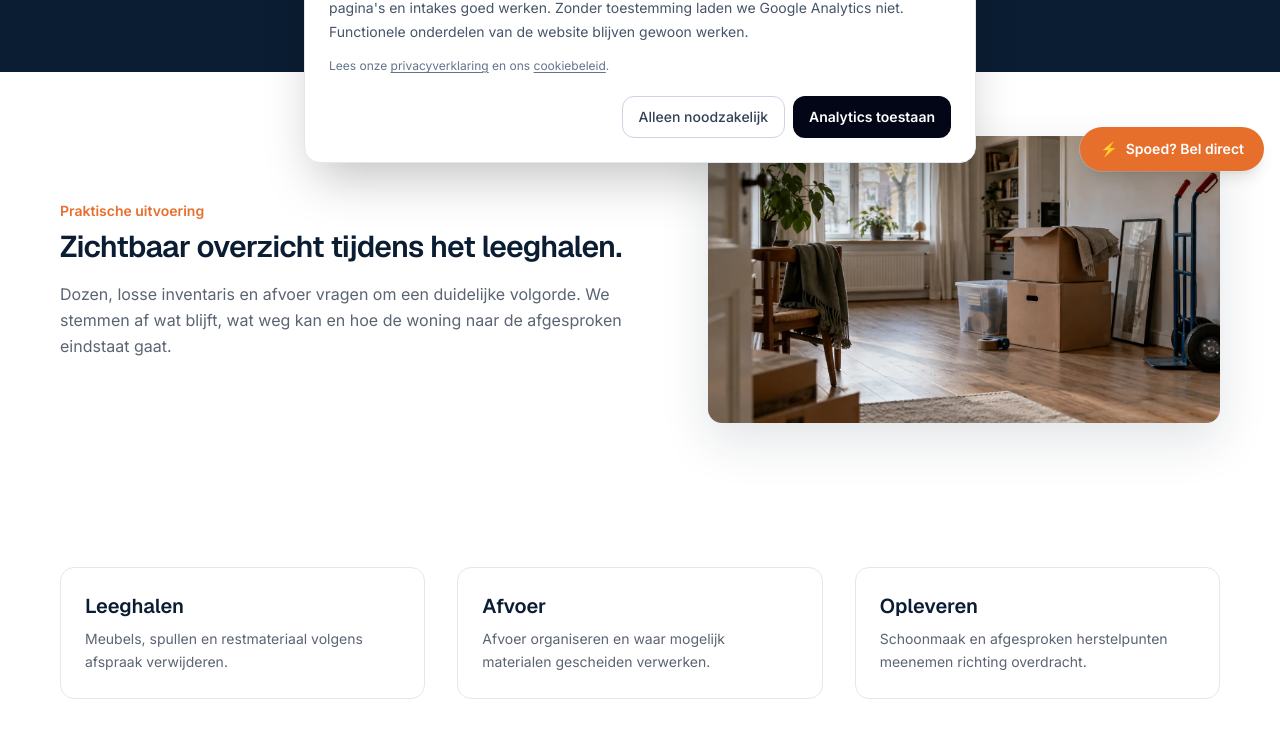
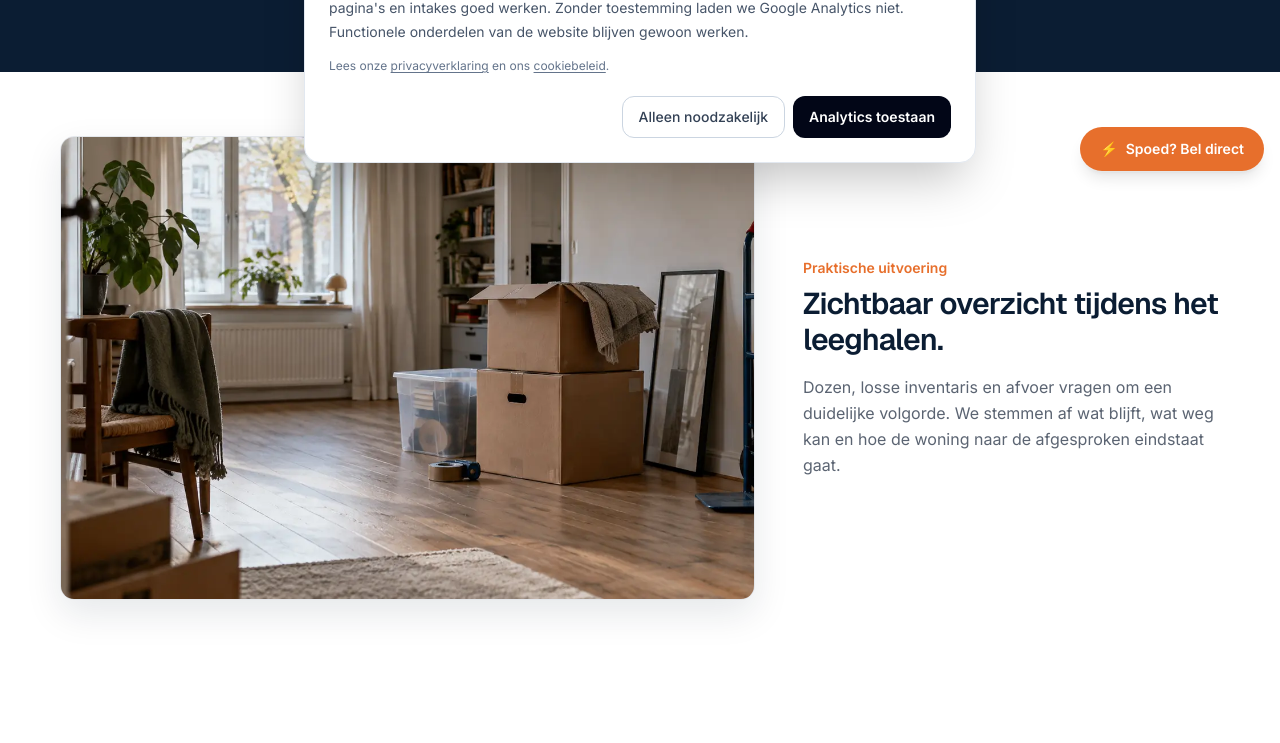
Before and after one commit to sandvlietbv/OpleverMeester, a Next.js app: page /woningontruiming in a window 1280 px wide. Shown: the part 613-1356 px from the top of the page. Built offline with nearby package versions, Linux system fonts and the light colour scheme.

Commit message:
Refine visual rhythm and remove repetitive imagery

```diff
--- a/app/bedrijfsontruiming/page.tsx
+++ b/app/bedrijfsontruiming/page.tsx
@@ -17,7 +17,7 @@ export default function Page() {
     <header className="border-b border-surface-mid bg-white"><div className="container-om flex h-16 items-center justify-between md:h-20"><Link href="/" className="font-display text-lg font-semibold text-navy md:text-xl">Oplever<span className="text-orange">Meester</span></Link><a href="#intake" className="rounded-om bg-orange px-5 py-2.5 text-sm font-semibold text-white">Start intake</a></div></header>
     <main>
       <section className="bg-navy py-16 text-white md:py-24"><div className="container-om max-w-5xl"><p className="text-sm font-semibold uppercase tracking-[0.14em] text-orange-light">Bedrijfsontruiming</p><h1 className="mt-4 max-w-4xl font-display text-4xl font-semibold leading-tight md:text-6xl">Bedrijfspand leeg en duidelijk richting overdracht.</h1><p className="mt-6 max-w-2xl text-lg leading-relaxed text-white/75">Bij verhuizing, huurbeëindiging, herbestemming of andere bedrijfswijzigingen kan OpleverMeester de praktische regie voeren over leeghalen, afvoer, schoonmaak en afgesproken opleverpunten.</p><a href="#intake" className="mt-8 inline-block rounded-om bg-orange px-7 py-3.5 font-semibold text-white">Zakelijke intake starten</a></div></section>
-      <VisualProof src="/images/visual-proof/bedrijfsontruiming.webp" alt="Kantoorruimte met verhuisdozen, lege stellingen en steekwagen" eyebrow="Bedrijfsruimte in overgang" title="Inventaris eruit, ruimte door naar de volgende fase." text="Kantoorinventaris, stellingen en restmateriaal worden volgens een uitvoeringsplan verwijderd, met aandacht voor toegang, planning en de afgesproken overdracht." imageFirst />
+      <VisualProof src="/images/visual-proof/bedrijfsontruiming.webp" alt="Kantoorruimte met verhuisdozen, lege stellingen en steekwagen" eyebrow="Bedrijfsruimte in overgang" title="Inventaris eruit, ruimte door naar de volgende fase." text="Kantoorinventaris, stellingen en restmateriaal worden volgens een uitvoeringsplan verwijderd, met aandacht voor toegang, planning en de afgesproken overdracht." imageFirst variant="business" />
       <section className="bg-white py-16 md:py-20"><div className="container-om grid gap-8 md:grid-cols-3">{[["Kantoor en bedrijfsruimte","Inventaris, losse inrichting en restmateriaal volgens plan verwijderen."],["Planning rond overdracht","Werkzaamheden afstemmen op toegang, bedrijfsvoering en einddatum."],["Opleverwerk combineren","Afvoer, schoonmaak en afgesproken herstelpunten in één opdracht bundelen."]].map(([t,b])=><div key={t} className="rounded-om border border-surface-mid p-6"><h2 className="font-display text-xl font-semibold text-navy">{t}</h2><p className="mt-2 text-sm leading-relaxed text-muted">{b}</p></div>)}</div></section>
       <section className="bg-surface-light py-16 md:py-20"><div className="container-om max-w-4xl"><p className="text-sm font-semibold text-orange">Voor zakelijke opdrachtgevers</p><h2 className="mt-2 font-display text-3xl font-semibold text-navy">Eén aanspreekpunt voor een pand dat door moet naar de volgende fase.</h2><p className="mt-4 leading-relaxed text-muted">De exacte oplevereisen kunnen per huurovereenkomst, verhuurder of locatie verschillen. Daarom werken we vanuit de concrete opdracht en beschikbare opleverpunten, niet vanuit standaardbeloftes.</p></div></section>
       <Contact />
--- a/app/huis-leeghalen-na-overlijden/page.tsx
+++ b/app/huis-leeghalen-na-overlijden/page.tsx
@@ -89,7 +89,7 @@ export default function HuisLeeghalenNaOverlijdenPage() {
           </div>
         </section>
 
-        <VisualProof src="/images/visual-proof/overlijden.webp" alt="Warme, geleefde woonkamer met persoonlijke inrichting" eyebrow="Een woning waar geleefd is" title="Aandacht voor de spullen én de situatie." text="Een huis leeghalen na een overlijden begint niet bij afvoer, maar bij rustig bepalen wat bewaard blijft, apart moet worden gezet en pas daarna kan worden weggehaald." />
+        <VisualProof src="/images/visual-proof/overlijden.webp" alt="Warme, geleefde woonkamer met persoonlijke inrichting" eyebrow="Een woning waar geleefd is" title="Aandacht voor de spullen én de situatie." text="Een huis leeghalen na een overlijden begint niet bij afvoer, maar bij rustig bepalen wat bewaard blijft, apart moet worden gezet en pas daarna kan worden weggehaald." imageFirst variant="editorial" />
 
         <section className="bg-white py-16 md:py-20">
           <div className="container-om grid gap-10 lg:grid-cols-3">
--- a/app/seniorenverhuizing-en-oplevering/page.tsx
+++ b/app/seniorenverhuizing-en-oplevering/page.tsx
@@ -14,7 +14,7 @@ export default function Page() {
     <header className="border-b border-surface-mid bg-white"><div className="container-om flex h-16 items-center justify-between md:h-20"><Link href="/" className="font-display text-lg font-semibold text-navy md:text-xl">Oplever<span className="text-orange">Meester</span></Link><a href="#intake" className="rounded-om bg-orange px-5 py-2.5 text-sm font-semibold text-white">Start intake</a></div></header>
     <main>
       <section className="bg-navy py-16 text-white md:py-24"><div className="container-om max-w-5xl"><p className="text-sm font-semibold uppercase tracking-[0.14em] text-orange-light">Seniorenverhuizing en oplevering</p><h1 className="mt-4 max-w-4xl font-display text-4xl font-semibold leading-tight md:text-6xl">Verhuizen naar de volgende woning, zonder de oude woning alleen achter te laten als probleem.</h1><p className="mt-6 max-w-2xl text-lg leading-relaxed text-white/75">Bij kleiner wonen of verhuizen naar een zorgomgeving blijft vaak een volle woning achter. OpleverMeester helpt structuur aanbrengen in wat mee moet, wat weg kan en wat nodig is om de oude woning netjes op te leveren.</p><a href="#intake" className="mt-8 inline-block rounded-om bg-orange px-7 py-3.5 font-semibold text-white">Bespreek de verhuizing</a></div></section>
-      <VisualProof src="/images/visual-proof/senioren.webp" alt="Herkenbare slaapkamer in een senioren- of zorgwoning" eyebrow="Kleiner of verzorgd wonen" title="De nieuwe woonplek én de oude woning vragen aandacht." text="We brengen rust in de praktische keuzes: wat verhuist mee, wat wordt bewaard en wat moet worden afgevoerd voordat de oude woning kan worden opgeleverd." imageFirst />
+      <VisualProof src="/images/visual-proof/senioren.webp" alt="Herkenbare slaapkamer in een senioren- of zorgwoning" eyebrow="Kleiner of verzorgd wonen" title="De nieuwe woonplek én de oude woning vragen aandacht." text="We brengen rust in de praktische keuzes: wat verhuist mee, wat wordt bewaard en wat moet worden afgevoerd voordat de oude woning kan worden opgeleverd." variant="compact" />
       <section className="bg-white py-16 md:py-20"><div className="container-om grid gap-8 md:grid-cols-3">{[["Wat gaat mee?","Eerst onderscheid maken tussen spullen die mee verhuizen, bewaard blijven of weg kunnen."],["Oude woning leeghalen","De achterblijvende inboedel en restmaterialen volgens afspraak verwijderen."],["Opleveren","Schoonmaak en afgesproken opleverpunten meenemen richting overdracht."]].map(([t,b])=><div key={t} className="rounded-om border border-surface-mid p-6"><h2 className="font-display text-xl font-semibold text-navy">{t}</h2><p className="mt-2 text-sm leading-relaxed text-muted">{b}</p></div>)}</div></section>
       <section className="bg-surface-light py-16 md:py-20"><div className="container-om max-w-4xl"><h2 className="font-display text-3xl font-semibold text-navy">Voor senioren én familie die helpt organiseren.</h2><p className="mt-4 leading-relaxed text-muted">Een kind, familielid of andere betrokkene kan de intake ook starten. We werken vanuit de praktische situatie en spreken af wie waarvoor het aanspreekpunt is.</p></div></section>
       <Contact />
--- a/app/woningontruiming/page.tsx
+++ b/app/woningontruiming/page.tsx
@@ -17,7 +17,7 @@ export default function Page() {
     <header className="border-b border-surface-mid bg-white"><div className="container-om flex h-16 items-center justify-between md:h-20"><Link href="/" className="font-display text-lg font-semibold text-navy md:text-xl">Oplever<span className="text-orange">Meester</span></Link><a href="#intake" className="rounded-om bg-orange px-5 py-2.5 text-sm font-semibold text-white">Start intake</a></div></header>
     <main>
       <section className="bg-navy py-16 text-white md:py-24"><div className="container-om max-w-5xl"><p className="text-sm font-semibold uppercase tracking-[0.14em] text-orange-light">Woningontruiming</p><h1 className="mt-4 max-w-4xl font-display text-4xl font-semibold leading-tight md:text-6xl">Van volle woning naar leeg, netjes en klaar voor de volgende stap.</h1><p className="mt-6 max-w-2xl text-lg leading-relaxed text-white/75">OpleverMeester regelt het leeghalen van de woning en, waar afgesproken, afvoer, schoonmaak en kleine herstelpunten. Eén aanspreekpunt voor het hele traject.</p><a href="#intake" className="mt-8 inline-block rounded-om bg-orange px-7 py-3.5 font-semibold text-white">Start intake</a></div></section>
-      <VisualProof src="/images/visual-proof/woningontruiming.webp" alt="Woning met verhuisdozen en steekwagen tijdens het leeghalen" eyebrow="Praktische uitvoering" title="Zichtbaar overzicht tijdens het leeghalen." text="Dozen, losse inventaris en afvoer vragen om een duidelijke volgorde. We stemmen af wat blijft, wat weg kan en hoe de woning naar de afgesproken eindstaat gaat." />
+      <VisualProof src="/images/visual-proof/woningontruiming.webp" alt="Woning met verhuisdozen en steekwagen tijdens het leeghalen" eyebrow="Praktische uitvoering" title="Zichtbaar overzicht tijdens het leeghalen." text="Dozen, losse inventaris en afvoer vragen om een duidelijke volgorde. We stemmen af wat blijft, wat weg kan en hoe de woning naar de afgesproken eindstaat gaat." imageFirst variant="process" />
       <section className="bg-white py-16 md:py-20"><div className="container-om grid gap-8 md:grid-cols-3">{[["Leeghalen","Meubels, spullen en restmateriaal volgens afspraak verwijderen."],["Afvoer","Afvoer organiseren en waar mogelijk materialen gescheiden verwerken."],["Opleveren","Schoonmaak en afgesproken herstelpunten meenemen richting overdracht."]].map(([t,b])=><div key={t} className="rounded-om border border-surface-mid p-6"><h2 className="font-display text-xl font-semibold text-navy">{t}</h2><p className="mt-2 text-sm leading-relaxed text-muted">{b}</p></div>)}</div></section>
       <section className="bg-surface-light py-16 md:py-20"><div className="container-om max-w-4xl"><p className="text-sm font-semibold text-orange">Wanneer dit speelt</p><h2 className="mt-2 font-display text-3xl font-semibold text-navy">Een woning moet leeg door verhuizing, overlijden, verkoop of einde huur.</h2><p className="mt-4 leading-relaxed text-muted">De reden verschilt, maar het praktische probleem is hetzelfde: er moet overzicht komen, spullen moeten weg of apart gehouden worden en de woning moet volgens afspraak worden achtergelaten. We starten bij de echte situatie en bouwen daar de uitvoering omheen.</p><div className="mt-6 flex flex-wrap gap-3"><Link href="/huis-leeghalen-na-overlijden" className="font-semibold text-navy hover:text-orange">Na overlijden →</Link><Link href="/huurwoning-opleveren" className="font-semibold text-navy hover:text-orange">Huurwoning opleveren →</Link><Link href="/woningontruiming-groningen" className="font-semibold text-navy hover:text-orange">Groningen →</Link></div></div></section>
       <Contact />
--- a/app/zakelijk/bewindvoerders-en-curatoren/page.tsx
+++ b/app/zakelijk/bewindvoerders-en-curatoren/page.tsx
@@ -14,7 +14,7 @@ export default function Page() {
     <header className="border-b border-surface-mid bg-white"><div className="container-om flex h-16 items-center justify-between md:h-20"><Link href="/" className="font-display text-lg font-semibold text-navy md:text-xl">Oplever<span className="text-orange">Meester</span></Link><a href="#intake" className="rounded-om bg-orange px-5 py-2.5 text-sm font-semibold text-white">Zakelijke intake</a></div></header>
     <main>
       <section className="bg-navy py-16 text-white md:py-24"><div className="container-om max-w-5xl"><p className="text-sm font-semibold uppercase tracking-[0.14em] text-orange-light">Voor bewindvoerders en curatoren</p><h1 className="mt-4 max-w-4xl font-display text-4xl font-semibold leading-tight md:text-6xl">Een dossier vraagt uitvoering. Wij brengen de praktische oplevering terug tot één aanspreekpunt.</h1><p className="mt-6 max-w-2xl text-lg leading-relaxed text-white/75">Wanneer een woning of ruimte moet worden leeggehaald en opgeleverd, kan OpleverMeester de praktische werkzaamheden en afstemming organiseren op basis van het dossier, de locatie en de afgesproken eindstaat.</p><div className="mt-8 flex flex-wrap gap-3"><a href="#intake" className="inline-block rounded-om bg-orange px-7 py-3.5 font-semibold text-white">Bespreek een dossier</a><Link href="/zakelijk/bewindvoerders-en-curatoren/woning-opleveren" className="inline-block rounded-om border border-white/30 px-7 py-3.5 font-semibold text-white">Bekijk wat u eerst nodig heeft →</Link></div></div></section>
-      <VisualProof src="/images/visual-proof/bewindvoerders-curatoren.webp" alt="Werkplek met dossiers, laptop, telefoon en bril" eyebrow="Van dossier naar uitvoering" title="De praktische opdracht snel helder krijgen." text="Adres, toegang, termijn, contactpersonen en bijzondere aandachtspunten vormen samen een concrete opdracht die uitvoerbaar en controleerbaar blijft." />
+      <VisualProof src="/images/visual-proof/bewindvoerders-curatoren.webp" alt="Werkplek met dossiers, laptop, telefoon en bril" eyebrow="Van dossier naar uitvoering" title="De praktische opdracht snel helder krijgen." text="Adres, toegang, termijn, contactpersonen en bijzondere aandachtspunten vormen samen een concrete opdracht die uitvoerbaar en controleerbaar blijft." imageFirst variant="compact" />
       <section className="bg-white py-16 md:py-20"><div className="container-om grid gap-8 md:grid-cols-3">{[["Dossiergericht starten","Adres, toegang, contactpersonen, termijn en bijzondere aandachtspunten eerst helder krijgen."],["Uitvoering bundelen","Leeghalen, afvoer, schoonmaak en afgesproken herstelpunten waar passend combineren."],["Duidelijke afstemming","Vooraf duidelijkheid over scope, planning en prijs voordat werkzaamheden starten."]].map(([t,b])=><div key={t} className="rounded-om border border-surface-mid p-6"><h2 className="font-display text-xl font-semibold text-navy">{t}</h2><p className="mt-2 text-sm leading-relaxed text-muted">{b}</p></div>)}</div></section>
       <section className="bg-surface-light py-16 md:py-20"><div className="container-om max-w-4xl"><h2 className="font-display text-3xl font-semibold text-navy">Heeft u al een woning, inspectierapport of sleuteltermijn?</h2><p className="mt-4 leading-relaxed text-muted">Gebruik onze praktische route om te bepalen welke informatie nodig is bij een woning die leeg moet, openstaande opleverpunten, achterblijvende inboedel of een naderende sleuteloverdracht.</p><Link href="/zakelijk/bewindvoerders-en-curatoren/woning-opleveren" className="mt-6 inline-block font-semibold text-orange">Naar de praktische opleverroute →</Link></div></section>
       <section className="bg-white py-16 md:py-20"><div className="container-om max-w-4xl"><h2 className="font-display text-3xl font-semibold text-navy">Geen standaardclaim, wel een concrete opdracht.</h2><p className="mt-4 leading-relaxed text-muted">Niet ieder dossier vraagt dezelfde aanpak. Daarom claimen we geen certificeringen, wettelijke bevoegdheden of standaardrapportages die niet vooraf zijn afgesproken. De dienstverlening wordt afgestemd op wat u daadwerkelijk nodig heeft voor de betreffende ruimte.</p></div></section>
--- a/app/zakelijk/vastgoedbeheer-en-corporaties/page.tsx
+++ b/app/zakelijk/vastgoedbeheer-en-corporaties/page.tsx
@@ -1,7 +1,6 @@
 import type { Metadata } from "next";
 import Link from "next/link";
 import Contact from "@/components/Contact";
-import VisualProof from "@/components/VisualProof";
 
 export const metadata: Metadata = {
   title: "Opleverservice voor vastgoedbeheer en woningcorporaties",
@@ -14,7 +13,6 @@ export default function Page() {
     <header className="border-b border-surface-mid bg-white"><div className="container-om flex h-16 items-center justify-between md:h-20"><Link href="/" className="font-display text-lg font-semibold text-navy md:text-xl">Oplever<span className="text-orange">Meester</span></Link><a href="#intake" className="rounded-om bg-orange px-5 py-2.5 text-sm font-semibold text-white">Zakelijke intake</a></div></header>
     <main>
       <section className="bg-navy py-16 text-white md:py-24"><div className="container-om max-w-5xl"><p className="text-sm font-semibold uppercase tracking-[0.14em] text-orange-light">Voor vastgoedbeheer en corporaties</p><h1 className="mt-4 max-w-4xl font-display text-4xl font-semibold leading-tight md:text-6xl">Van vertrekkende gebruiker naar een ruimte die door kan naar de volgende fase.</h1><p className="mt-6 max-w-2xl text-lg leading-relaxed text-white/75">OpleverMeester kan praktische regie voeren over het leeghalen, afvoeren, schoonmaken en afgesproken opleverpunten van woningen en andere ruimtes tussen twee gebruikers.</p><a href="#intake" className="mt-8 inline-block rounded-om bg-orange px-7 py-3.5 font-semibold text-white">Bespreek een opdracht</a></div></section>
-      <VisualProof src="/images/visual-proof/vastgoed-corporaties.webp" alt="Neutrale galerijwoning tussen twee huurders" eyebrow="Mutatie en leegstand" title="Een gewone woning, klaar voor de volgende gebruiksfase." text="We sluiten aan op de daadwerkelijke staat van de mutatiewoning en op uw opleverproces, zonder van iedere ruimte een standaardopdracht te maken." imageFirst imagePosition="center 48%" />
       <section className="bg-white py-16 md:py-20"><div className="container-om grid gap-8 md:grid-cols-3">{[["Mutatie of leegstand","Start vanuit de daadwerkelijke staat van de ruimte en de gewenste eindstaat."],["Eén uitvoeringsplan","Waar passend werkzaamheden bundelen zodat minder losse partijen hoeven te worden aangestuurd."],["Herhaalbare samenwerking","Bij terugkerende opdrachten kunnen werkwijze en informatiebehoefte steeds verder worden gestandaardiseerd."]].map(([t,b])=><div key={t} className="rounded-om border border-surface-mid p-6"><h2 className="font-display text-xl font-semibold text-navy">{t}</h2><p className="mt-2 text-sm leading-relaxed text-muted">{b}</p></div>)}</div></section>
       <section className="bg-surface-light py-16 md:py-20"><div className="container-om max-w-4xl"><h2 className="font-display text-3xl font-semibold text-navy">Afspraken gebaseerd op uw opleverproces.</h2><p className="mt-4 leading-relaxed text-muted">Inspectiepunten, sleutelbeheer, rapportage en kwaliteitscontrole verschillen per opdrachtgever. Die onderdelen worden daarom alleen opgenomen wanneer ze daadwerkelijk onderdeel zijn van de gemaakte afspraak.</p></div></section>
       <Contact />
--- a/components/VisualProof.tsx
+++ b/components/VisualProof.tsx
@@ -8,22 +8,32 @@ type VisualProofProps = {
   text: string;
   imagePosition?: string;
   imageFirst?: boolean;
+  variant?: "balanced" | "editorial" | "compact" | "business" | "process";
 };
 
-export default function VisualProof({ src, alt, eyebrow, title, text, imagePosition = "center", imageFirst = false }: VisualProofProps) {
+const VARIANTS = {
+  balanced: { section: "bg-white py-12 md:py-16", grid: "lg:grid-cols-[.92fr_1.08fr]", figure: "shadow-[0_18px_50px_rgba(11,29,51,0.12)]", media: "aspect-[16/10] sm:aspect-[16/9]" },
+  editorial: { section: "bg-white py-14 md:py-20", grid: "lg:grid-cols-[1.05fr_.95fr] lg:gap-16", figure: "border border-surface-mid shadow-[0_14px_40px_rgba(11,29,51,0.09)]", media: "aspect-[4/3]" },
+  compact: { section: "bg-surface-light py-12 md:py-16", grid: "lg:grid-cols-[1.2fr_.8fr]", figure: "border border-surface-mid shadow-sm lg:max-w-md lg:justify-self-end", media: "aspect-[4/3]" },
+  business: { section: "bg-surface-light py-14 md:py-16", grid: "lg:grid-cols-[1.15fr_.85fr]", figure: "border border-navy/10 shadow-[0_12px_32px_rgba(11,29,51,0.08)]", media: "aspect-[16/10]" },
+  process: { section: "bg-white py-12 md:py-16", grid: "lg:grid-cols-[1.25fr_.75fr]", figure: "border border-surface-mid shadow-[0_14px_36px_rgba(11,29,51,0.1)]", media: "aspect-[3/2]" },
+};
+
+export default function VisualProof({ src, alt, eyebrow, title, text, imagePosition = "center", imageFirst = false, variant = "balanced" }: VisualProofProps) {
+  const style = VARIANTS[variant];
   return (
-    <section className="bg-white py-12 md:py-16" aria-labelledby={`${src.replace(/\W/g, "-")}-title`}>
-      <div className="container-om grid items-center gap-8 lg:grid-cols-[1.08fr_.92fr] lg:gap-12">
-        <figure className={`relative overflow-hidden rounded-om bg-surface-light shadow-[0_18px_50px_rgba(11,29,51,0.12)] ${imageFirst ? "lg:order-1" : "lg:order-2"}`}>
-          <div className="relative aspect-[16/10] sm:aspect-[16/9]">
-            <Image src={src} alt={alt} fill sizes="(min-width: 1024px) 54vw, 100vw" className="object-cover" style={{ objectPosition: imagePosition }} />
-          </div>
-        </figure>
+    <section className={style.section} aria-labelledby={`${src.replace(/\W/g, "-")}-title`}>
+      <div className={`container-om grid items-center gap-8 lg:gap-12 ${style.grid}`}>
         <div className={imageFirst ? "lg:order-2" : "lg:order-1"}>
           <p className="text-sm font-semibold text-orange">{eyebrow}</p>
           <h2 id={`${src.replace(/\W/g, "-")}-title`} className="mt-2 max-w-xl font-display text-3xl font-semibold tracking-tight text-navy">{title}</h2>
           <p className="mt-4 max-w-xl leading-relaxed text-muted">{text}</p>
         </div>
+        <figure className={`relative overflow-hidden rounded-om bg-surface-light ${style.figure} ${imageFirst ? "lg:order-1" : "lg:order-2"}`}>
+          <div className={`relative ${style.media}`}>
+            <Image src={src} alt={alt} fill sizes={variant === "compact" ? "(min-width: 1024px) 34vw, 100vw" : "(min-width: 1024px) 54vw, 100vw"} className="object-cover" style={{ objectPosition: imagePosition }} />
+          </div>
+        </figure>
       </div>
     </section>
   );
```
Also changed, not shown: public/images/visual-proof/bewindvoerders-curatoren.webp, public/images/visual-proof/vastgoed-corporaties.webp (deleted).
